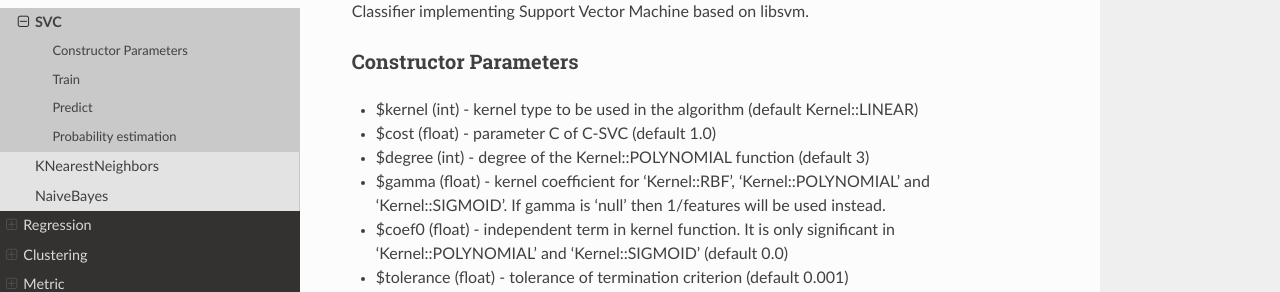
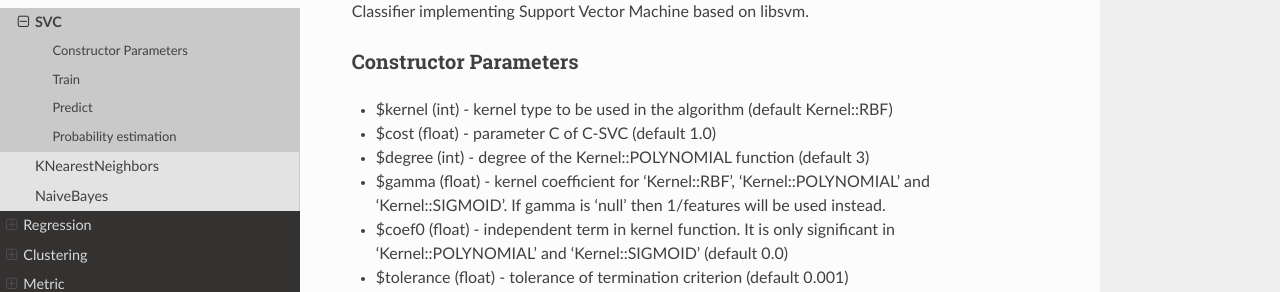
Before and after one commit to jorgecasas/php-ml, an MkDocs documentation site: the page built from docs/machine-learning/classification/svc.md, in a window 1280 px wide and 900 px high. Shown: the part 160-452 px from the top of the window. Built offline with MkDocs 1.6.1, drawn with Linux system fonts in a browser that asks for light colours; nearby versions of some CDN libraries; old or Windows-style settings are respelled for this version of MkDocs.

Commit message:
Change the default kernel type in SVC to Kernel::RBF (#267)
* Change the default kernel type in SVC to Kernel::RBF

* Update CHANGELOG.md

```diff
--- a/docs/machine-learning/classification/svc.md
+++ b/docs/machine-learning/classification/svc.md
@@ -4,7 +4,7 @@ Classifier implementing Support Vector Machine based on libsvm.
 
 ### Constructor Parameters
 
-* $kernel (int) - kernel type to be used in the algorithm (default Kernel::LINEAR)
+* $kernel (int) - kernel type to be used in the algorithm (default Kernel::RBF)
 * $cost (float) - parameter C of C-SVC (default 1.0)
 * $degree (int) - degree of the Kernel::POLYNOMIAL function (default 3)
 * $gamma (float) - kernel coefficient for ‘Kernel::RBF’, ‘Kernel::POLYNOMIAL’ and ‘Kernel::SIGMOID’. If gamma is ‘null’ then 1/features will be used instead.
```
Also changed, not shown: CHANGELOG.md (+1 -0 lines), 1 other file.
